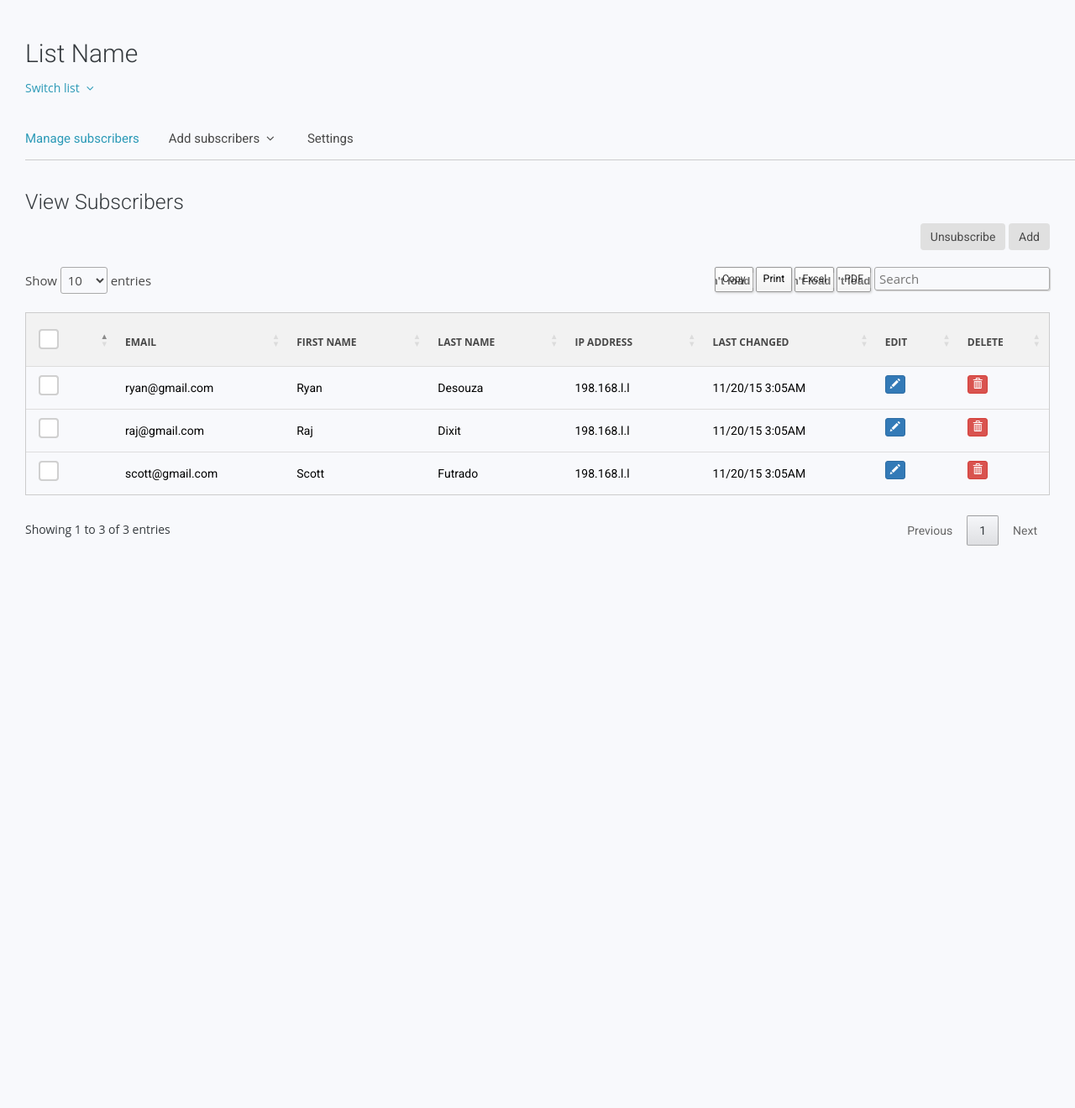
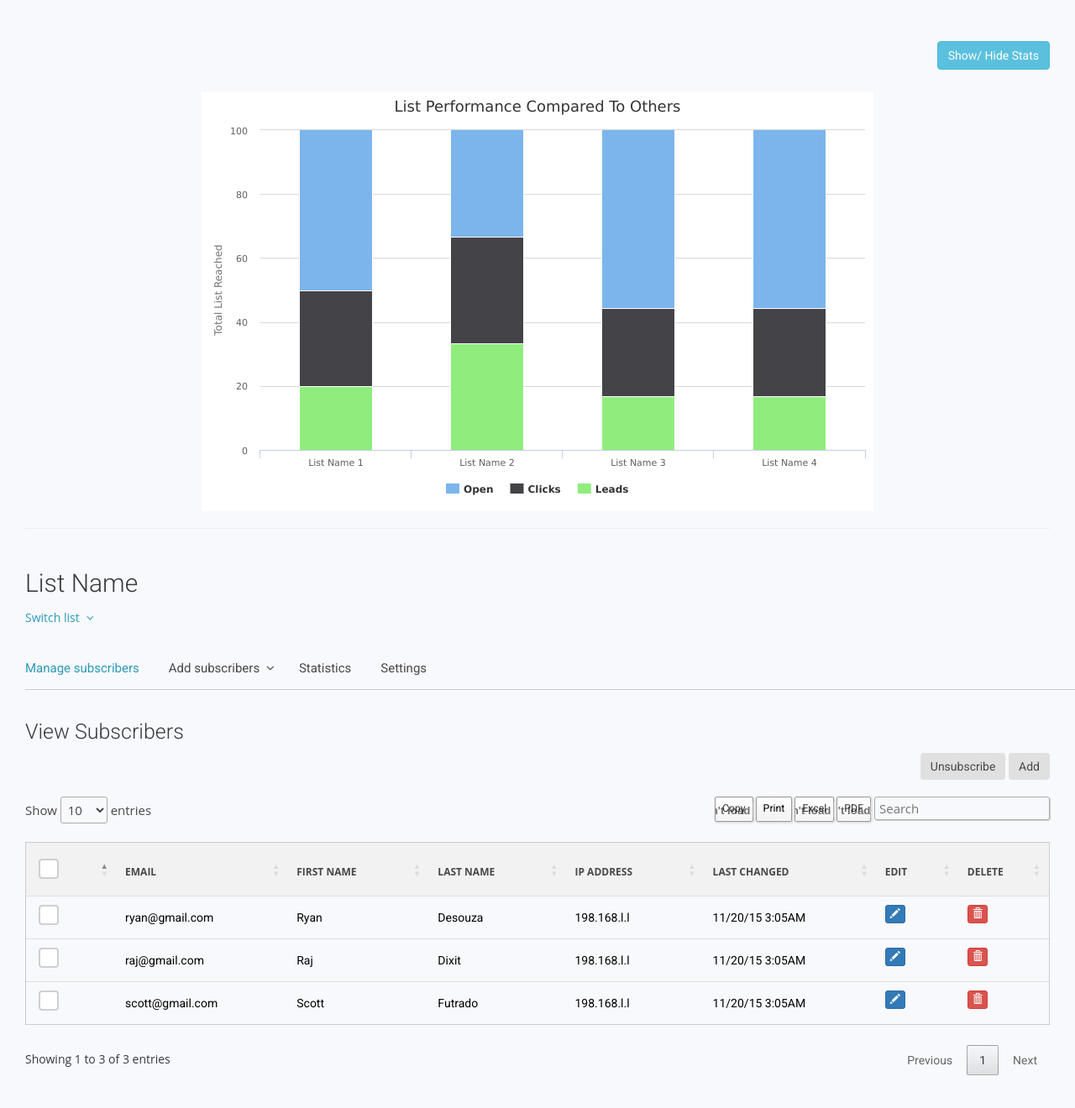
Before and after one commit to ameyagd/dp-2a-54-espmain, a PHP site: page /subscribers.php in a window 1280 px wide. Shown: the part 61-1381 px from the top of the page at 84% size. Run offline with PHP 8.4, Linux system fonts and the light colour scheme; some libraries are stand-ins or nearby versions.

Commit message:
subscriber graph added

```diff
--- a/subscribers.php
+++ b/subscribers.php
@@ -5,7 +5,6 @@
 ?>
 
   <div class="content">
-
    <div class="container listboxcontainer">
       <!-- <div class="row">
          <div class="col-md-12 ">
@@ -15,9 +14,20 @@
              </div>
          </div>
          </div>  -->
-
       <div class="row">
-                <div class="col-md-12"><h4 class="listtitle">List Name</h4></div>
+         <div class="col-md-12 col-xs-12">
+            <h2><button type="button" class="btn btn-info pull-right" data-toggle="collapse" data-target="#demo">Show/ Hide Stats</button></h2>
+            <br><br><br>
+            <div id="demo" class="collapse in">
+               <div id="container" style="min-width: 800px; height: 500px; max-width: 600px; margin: 0 auto"></div>
+               <hr class="listhr">
+            </div>
+         </div>
+      </div>
+      <div class="row">
+         <div class="col-md-12">
+            <h4 class="listtitle">List Name</h4>
+         </div>
          <div class="col-md-12">
             <div class="dropdown mlistswitch">
                <button class="btn dropdown-toggle" type="button" id="dropdownMenuCamp" data-toggle="dropdown" aria-haspopup="true" aria-expanded="false">
@@ -30,9 +40,7 @@
                </ul>
             </div>
          </div>
-
          <div class="col-md-12 mlistnav">
-
             <ul class="nav navbar-nav">
                <!-- <li class="dropdown">
                   <a href="#" class="dropdown-toggle" data-toggle="dropdown">
@@ -95,6 +103,11 @@
                       Signup forms
                    </a>
                   </li> -->
+               <li class="">
+                  <a href="" class="mlistfchild">
+                  Statistics
+                  </a>
+               </li>
                <li class="dropdown">
                   <a href="#" class="dropdown-toggle" data-toggle="dropdown">
                      Settings
@@ -104,19 +117,13 @@
                      <li class=""><a href="#">List name and defaults</a></li>
                      </ul> -->
                </li>
-
             </ul>
          </div>
       </div>
-
-
-
       <!-- add subscriber -->
       <div class="row madduseredit" id="madduseredit">
          <div  class="col-md-1 col-xs-1 hideonmob">&nbsp;</div>
          <div  class="col-md-8 col-xs-12 ">
-
-
             <div class="content">
                <div class="header">
                   <h4 class="title">Add a subscriber</h4>
@@ -130,7 +137,6 @@
                         </div>
                      </div>
                   </div>
-
                   <div class="row">
                      <div class="col-md-12">
                         <div class="form-group">
@@ -138,10 +144,8 @@
                            <input type="text" class="form-control" placeholder="Company" value="Mike">
                         </div>
                      </div>
-
                   </div>
                   <div class="row">
-
                      <div class="col-md-12">
                         <div class="form-group">
                            <label>Last Name</label>
@@ -149,8 +153,6 @@
                         </div>
                      </div>
                   </div>
-
-
                   <div class="row">
                      <div class="col-md-12">
                         <div class="form-group">
@@ -159,9 +161,7 @@
                            If this person is already on my list, update their profile.
                         </div>
                      </div>
-
                   </div>
-
                   <div class="row">
                      <div class="col-md-12">
                         <div class="form-group">
@@ -170,9 +170,7 @@
                            This person gave me permission to email them.
                         </div>
                      </div>
-
                   </div>
-
                   <div class="row">
                      <div class="col-md-12">
                         <div class="alert alert-info alert-with-icon" data-notify="container">
@@ -181,34 +179,20 @@
                            This person will not receive a confirmation email from Email Zilla. Subscribers added manually won't have an opt-in IP address or date in your records.</span>
                         </div>
                      </div>
-
                   </div>
-
-
-
-
                   <button type="submit" class="btn btn-info greybtn">Update Profile</button>
                   <a href="javascript:void(0)" class="cancel" id="mcancel">Cancel</a>
                   <div class="clearfix"></div>
                </form>
             </div>
-
-
          </div>
       </div>
-
       <!-- end add subscriber -->
-
-
-
-
       <div class="row">
-
          <div class="col-md-12">
             <div class="card card-plain mlistbox">
                <div class="header">
                   <h4 class="title">View Subscribers</h4>
-
                </div>
                <div class="row">
                   <div class="col-md-8">
@@ -216,19 +200,12 @@
                   </div>
                   <div  class="col-md-4">
                      <div class="pull-right unsubscribewrap">
-
                         <a href="javascript:void(0);" class="btn lgreybtn" id="unsubscribemlistbtn">Unsubscribe</a>
                         <a href="javascript:void(0);" class="btn lgreybtn madduser">Add</a>
                         <a href="javascript:void(0);" class="btn lgreybtn mdeluser" id="">Delete</a>
-
-
-
-
-
                      </div>
                   </div>
                </div>
-
                <!--                             <div class="content table-responsive table-full-width">
                   <table class="table table-hover memberlist" id="example">
                       <thead>
@@ -280,10 +257,8 @@
                   </table>
 
                   </div> -->
-
                <!-- http://bootsnipp.com/snippets/featured/bootstrap-snipp-for-datatable -->
                <div class="table-responsive subscribertablewrap">
-
                   <table id="memberlist" class="table table-bordred table-striped memberlist">
                      <thead>
                         <th>
@@ -313,8 +288,12 @@
                            <td>Desouza</td>
                            <td>198.168.l.l</td>
                            <td>11/20/15 3:05AM</td>
-    <td><p data-placement="top" data-toggle="tooltip" title="Edit"><button class="btn btn-primary btn-xs" data-title="Edit" data-toggle="modal" data-target="#edit" ><span class="glyphicon glyphicon-pencil"></span></button></p></td>
-    <td><p data-placement="top" data-toggle="tooltip" title="Delete"><button class="btn btn-danger btn-xs" data-title="Delete" data-toggle="modal" data-target="#delete" ><span class="glyphicon glyphicon-trash"></span></button></p></td>
+                           <td>
+                              <p data-placement="top" data-toggle="tooltip" title="Edit"><button class="btn btn-primary btn-xs" data-title="Edit" data-toggle="modal" data-target="#edit" ><span class="glyphicon glyphicon-pencil"></span></button></p>
+                           </td>
+                           <td>
+                              <p data-placement="top" data-toggle="tooltip" title="Delete"><button class="btn btn-danger btn-xs" data-title="Delete" data-toggle="modal" data-target="#delete" ><span class="glyphicon glyphicon-trash"></span></button></p>
+                           </td>
                         </tr>
                         <tr>
                            <td>
@@ -328,8 +307,12 @@
                            <td>Dixit</td>
                            <td>198.168.l.l</td>
                            <td>11/20/15 3:05AM</td>
-    <td><p data-placement="top" data-toggle="tooltip" title="Edit"><button class="btn btn-primary btn-xs" data-title="Edit" data-toggle="modal" data-target="#edit" ><span class="glyphicon glyphicon-pencil"></span></button></p></td>
-    <td><p data-placement="top" data-toggle="tooltip" title="Delete"><button class="btn btn-danger btn-xs" data-title="Delete" data-toggle="modal" data-target="#delete" ><span class="glyphicon glyphicon-trash"></span></button></p></td>
+                           <td>
+                              <p data-placement="top" data-toggle="tooltip" title="Edit"><button class="btn btn-primary btn-xs" data-title="Edit" data-toggle="modal" data-target="#edit" ><span class="glyphicon glyphicon-pencil"></span></button></p>
+                           </td>
+                           <td>
+                              <p data-placement="top" data-toggle="tooltip" title="Delete"><button class="btn btn-danger btn-xs" data-title="Delete" data-toggle="modal" data-target="#delete" ><span class="glyphicon glyphicon-trash"></span></button></p>
+                           </td>
                         </tr>
                         <tr>
                            <td>
@@ -343,21 +326,16 @@
                            <td>Futrado</td>
                            <td>198.168.l.l</td>
                            <td>11/20/15 3:05AM</td>
-    <td><p data-placement="top" data-toggle="tooltip" title="Edit"><button class="btn btn-primary btn-xs" data-title="Edit" data-toggle="modal" data-target="#edit" ><span class="glyphicon glyphicon-pencil"></span></button></p></td>
-    <td><p data-placement="top" data-toggle="tooltip" title="Delete"><button class="btn btn-danger btn-xs" data-title="Delete" data-toggle="modal" data-target="#delete" ><span class="glyphicon glyphicon-trash"></span></button></p></td>
+                           <td>
+                              <p data-placement="top" data-toggle="tooltip" title="Edit"><button class="btn btn-primary btn-xs" data-title="Edit" data-toggle="modal" data-target="#edit" ><span class="glyphicon glyphicon-pencil"></span></button></p>
+                           </td>
+                           <td>
+                              <p data-placement="top" data-toggle="tooltip" title="Delete"><button class="btn btn-danger btn-xs" data-title="Delete" data-toggle="modal" data-target="#delete" ><span class="glyphicon glyphicon-trash"></span></button></p>
+                           </td>
                         </tr>
-
-
-
                      </tbody>
-
                   </table>
-
-
-
-
                   <!-- start modal modal -->
-
                   <div class="modal fade" id="edit" tabindex="-1" role="dialog" aria-labelledby="edit" aria-hidden="true">
                      <div class="modal-dialog">
                         <div class="modal-content">
@@ -373,7 +351,6 @@
                                  <input class="form-control " type="text" value="Ryan">
                               </div>
                               <div class="form-group">
-
                                  <input class="form-control " type="text" value="Desouza">
                               </div>
                               <!-- <div class="form-group">
@@ -381,7 +358,7 @@
                                  </div> -->
                            </div>
                            <div class="modal-footer ">
-      <button type="button" class="btn btn-warning btn-lg" style="width: 100%;"><span class="glyphicon glyphicon-ok-sign"></span> Update</button>
+                              <button type="button" class="btn btn-warning btn-lg" style="width: 100%;"><span class="glyphicon glyphicon-ok-sign"></span> Update</button>
                            </div>
                         </div>
                         <!-- /.modal-content -->
@@ -389,23 +366,53 @@
                      <!-- /.modal-dialog -->
                   </div>
                   <!-- end modal editor   -->
-
-
-</div>
-
-
-                    </div>
-
-
-                </div>
-
-
                </div>
             </div>
-
+         </div>
+      </div>
+   </div>
 </div>
 </div>
 
 
-
 <?php include('includes/footer.php'); ?>
+<script type="text/javascript">
+$(function () {
+    $('#container').highcharts({
+        chart: {
+            type: 'column'
+        },
+        title: {
+            text: 'List Performance Compared To Others'
+        },
+        xAxis: {
+            categories: ['List Name 1', 'List Name 2', 'List Name 3', 'List Name 4']
+        },
+        yAxis: {
+            min: 0,
+            title: {
+                text: 'Total List Reached'
+            }
+        },
+        tooltip: {
+            pointFormat: '<span style="color:{series.color}">{series.name}</span>: <b>{point.y}</b> ({point.percentage:.0f}%)<br/>',
+            shared: true
+        },
+        plotOptions: {
+            column: {
+                stacking: 'percent'
+            }
+        },
+        series: [{
+            name: 'Open',
+            data: [5, 2, 10, 20]
+        }, {
+            name: 'Clicks',
+            data: [3, 2, 5, 10]
+        }, {
+            name: 'Leads',
+            data: [2, 2, 3, 6]
+        }]
+    });
+});
+</script>
```
Lines whose indentation alone changed are shown as unchanged.
